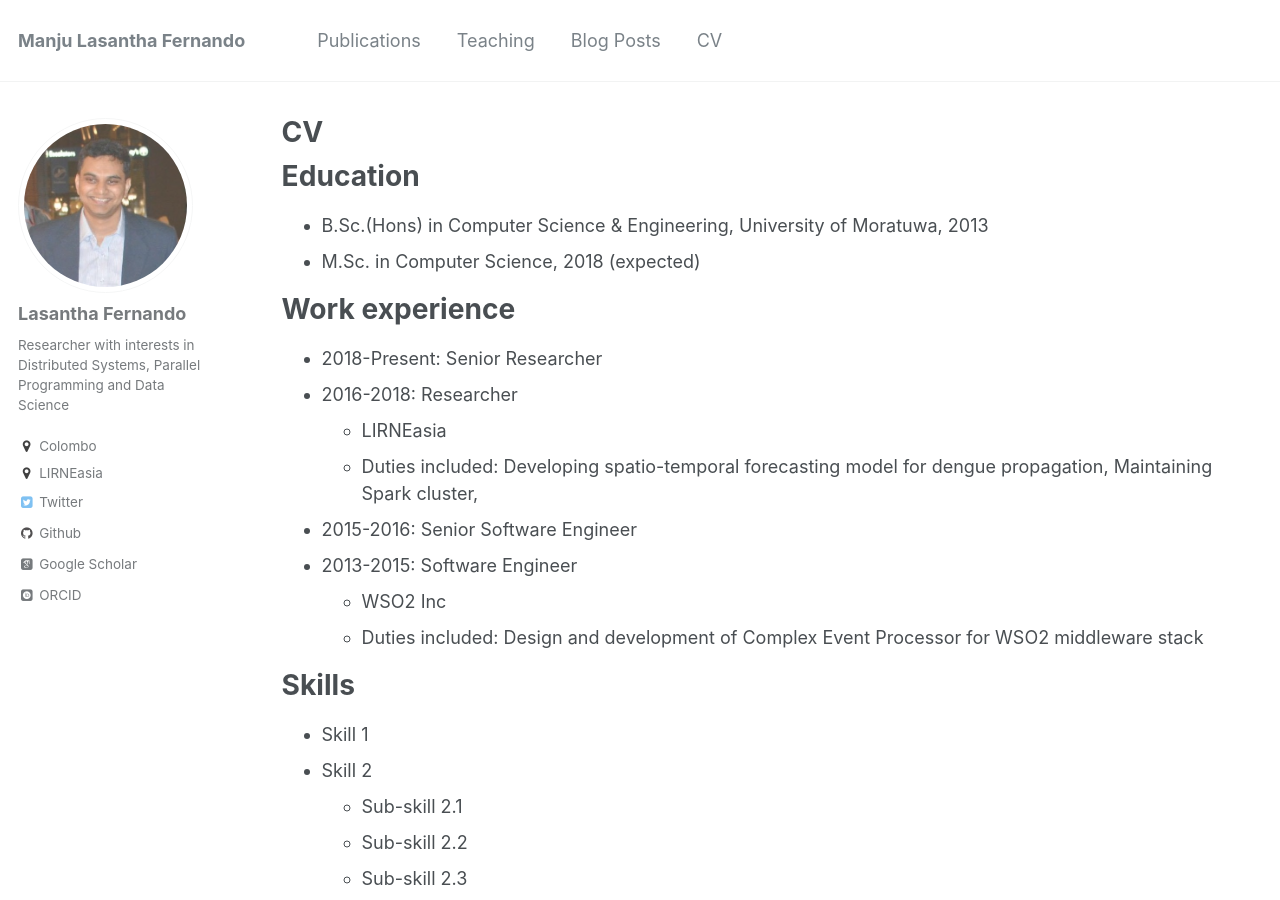
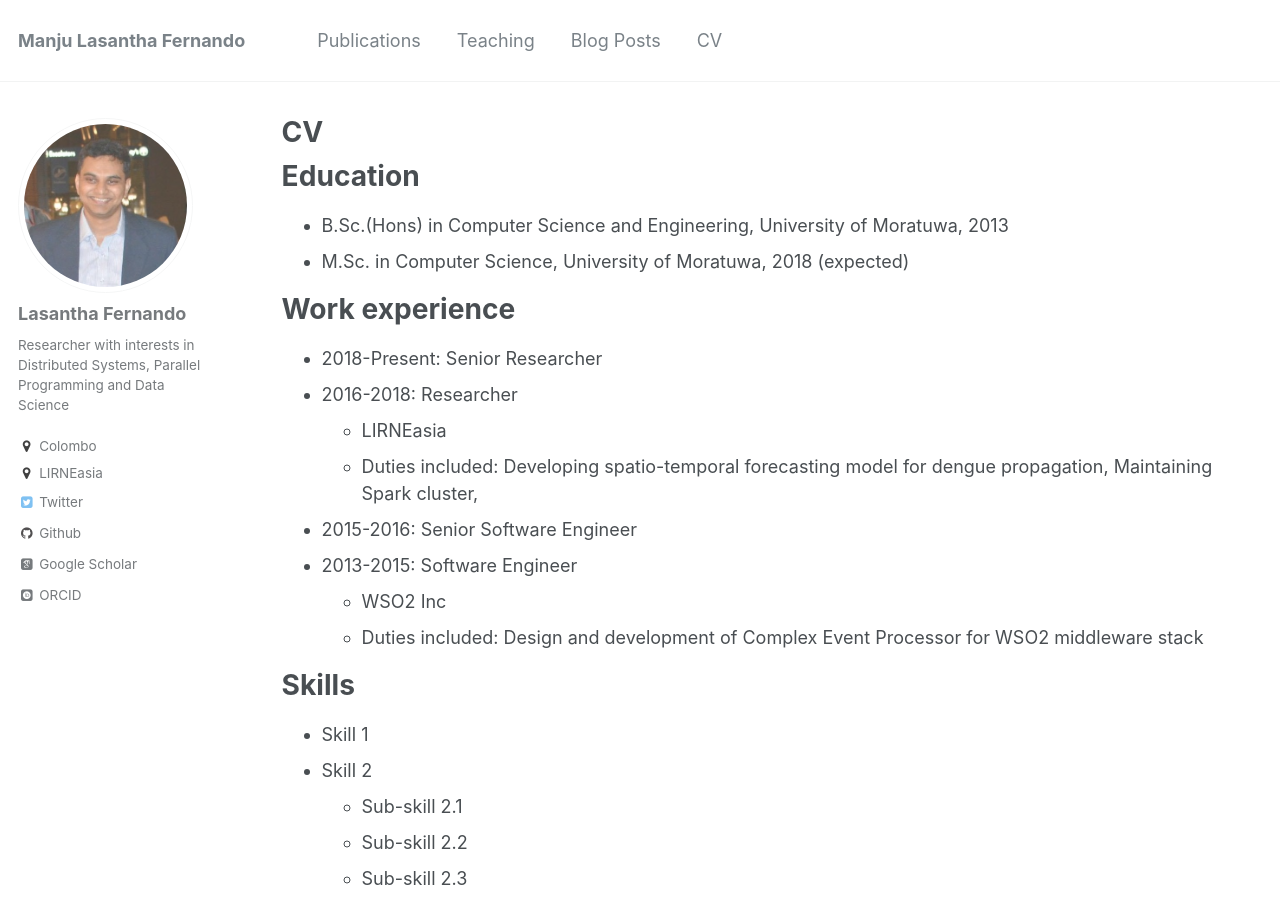
Before and after one commit to lasanthafdo/lasanthafdo.github.io, a Jekyll site: the page built from _pages/cv.md, in a window 1280 px wide and 900 px high. Built offline with Jekyll 4.4.1, drawn with Linux system fonts in a browser that asks for light colours; some web fonts are replaced.

Commit message:
Update cv.md

```diff
--- a/_pages/cv.md
+++ b/_pages/cv.md
@@ -11,8 +11,8 @@ redirect_from:
 
 Education
 ======
-* B.Sc.(Hons) in Computer Science & Engineering, University of Moratuwa, 2013
-* M.Sc. in Computer Science, 2018 (expected)
+* B.Sc.(Hons) in Computer Science and Engineering, University of Moratuwa, 2013
+* M.Sc. in Computer Science, University of Moratuwa, 2018 (expected)
 
 Work experience
 ======
```
